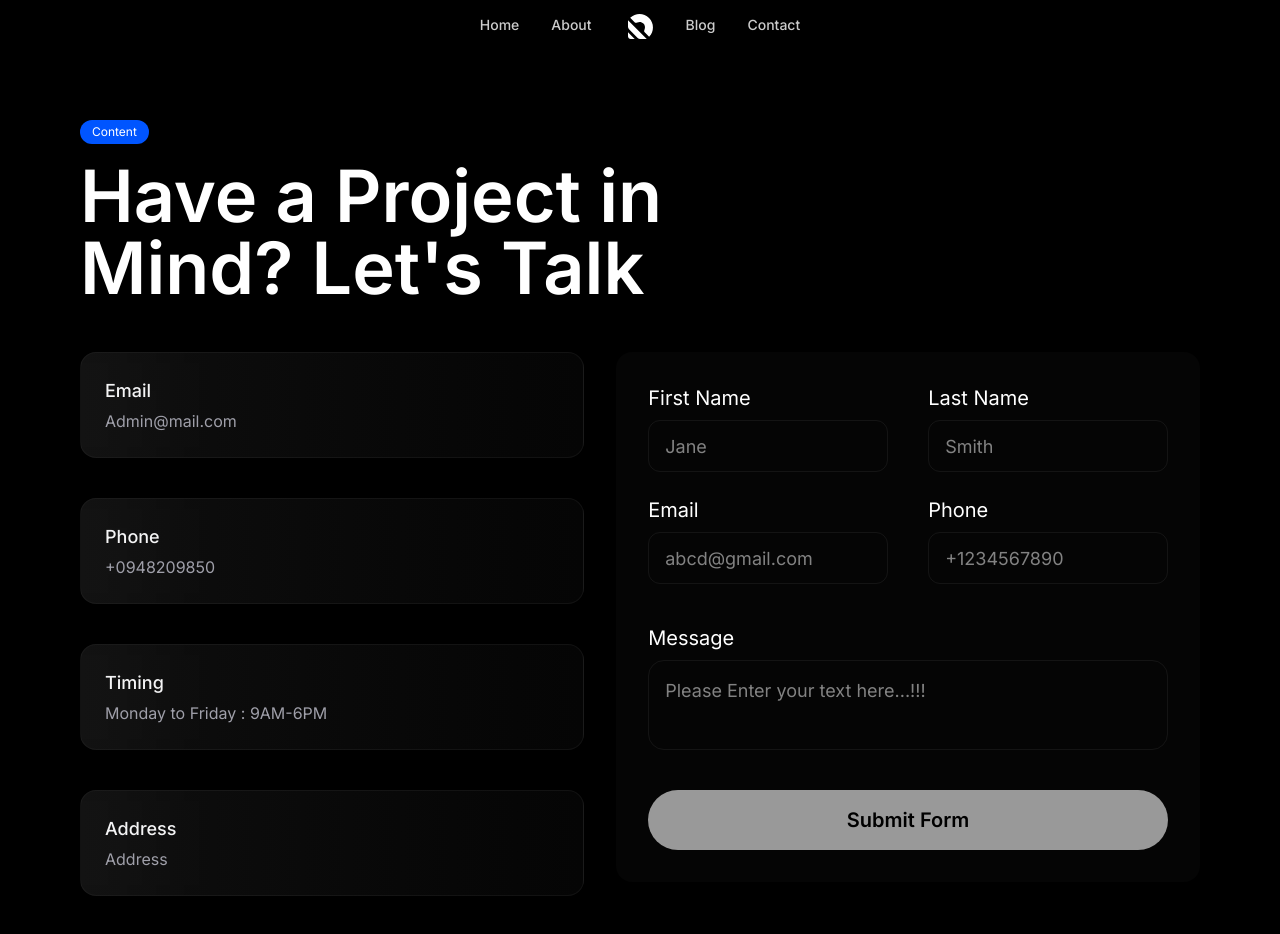
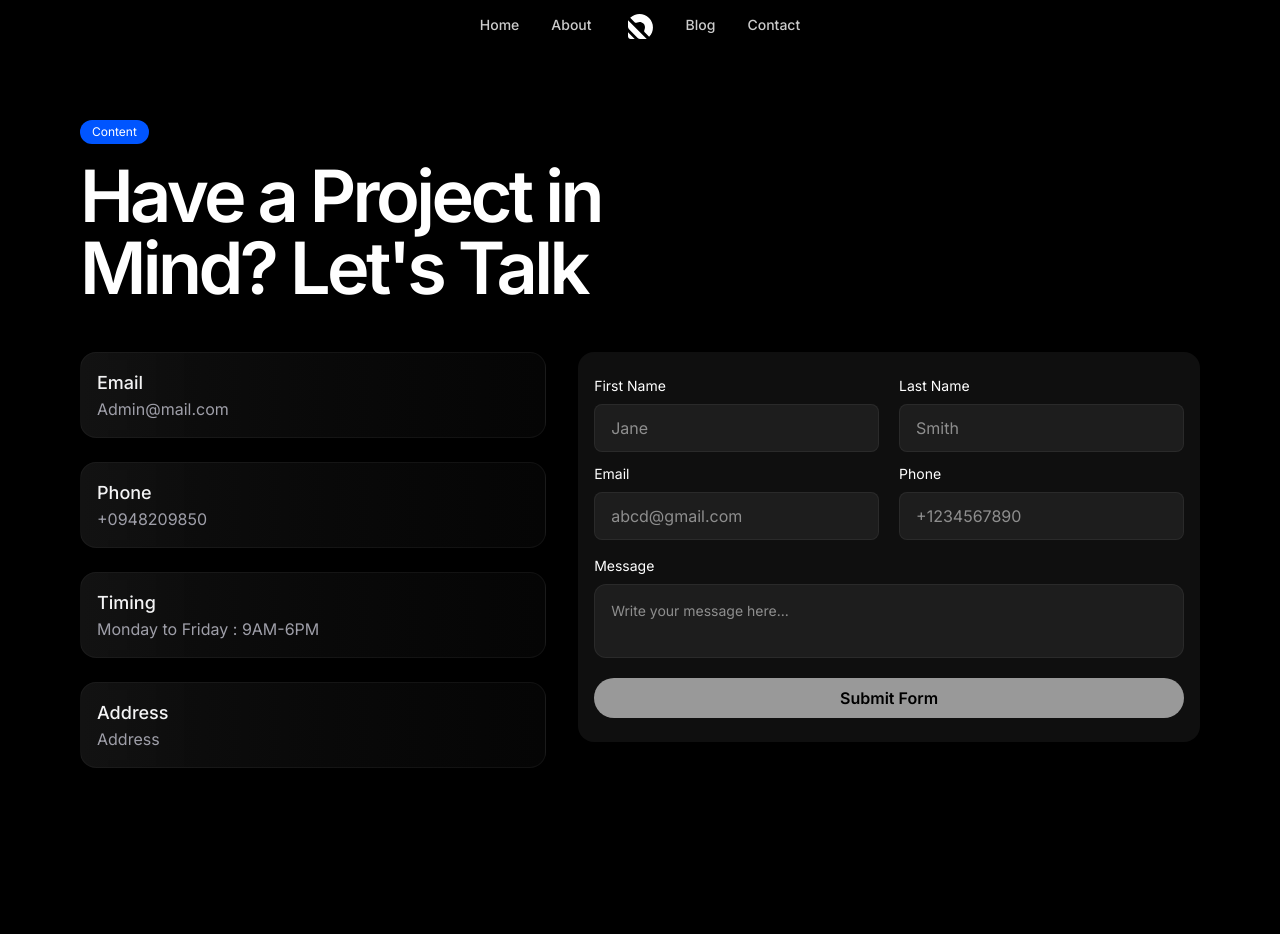
Before and after one commit to Nikhilqwert04/avix-main, a Next.js app: page /contact in a window 1280 px wide. After the commit the page ends 808 px from the top, so only its background shows below. Built offline with nearby package versions, Linux system fonts and the light colour scheme.

Commit message:
refactor: update contact section layout, component styling, and form inputs for improved UI consistency

```diff
--- a/components/contact/LeftSection.tsx
+++ b/components/contact/LeftSection.tsx
@@ -10,15 +10,15 @@ const LeftSection = () => {
   ];
 
   return (
-    <div className="flex w-full flex-col gap-10 lg:w-130">
+    <div className="flex w-full flex-col gap-6 lg:w-130">
       {contactInfo.map((info, index) => (
         <div
           key={index}
-          className="relative w-full overflow-hidden rounded-2xl border border-white/5 bg-linear-to-r from-[#0f0f0f] to-[#050505] p-6"
+          className="relative w-full overflow-hidden rounded-2xl border border-white/5 bg-linear-to-r from-[#0f0f0f] to-[#050505] px-4 py-4"
         >
           <div className="absolute top-0 -left-16 h-full w-32 bg-white/5 blur-3xl"></div>
 
-          <div className="relative z-10 flex flex-col gap-1">
+          <div className="relative z-10 flex flex-col">
             <h3 className="text-lg font-medium text-zinc-100">{info.title}</h3>
             <p className="text-base text-zinc-400">{info.text}</p>
           </div>
--- a/components/contact/RightSection.tsx
+++ b/components/contact/RightSection.tsx
@@ -3,58 +3,58 @@ import React from "react";
 
 const RightSection = () => {
   return (
-    <div className="w-full rounded-2xl bg-[#2c2b2b21] p-4 md:p-8 lg:w-[600px]">
-      <form className="flex w-full flex-col gap-4 md:gap-6">
-        <div className="flex w-full flex-col gap-4 md:flex-row md:gap-10">
+    <div className="w-full rounded-2xl bg-[#0F0F0F] p-4 md:px-4 md:py-6 lg:w-[690px]">
+      <form className="flex w-full flex-col gap-4 md:gap-3">
+        <div className="gap- flex w-full flex-col md:flex-row md:gap-5">
           <div className="flex w-full flex-col gap-2">
-            <label className="text-lg text-white md:text-xl">First Name</label>
+            <label className="text-lg text-white md:text-sm">First Name</label>
             <input
               type="text"
               placeholder="Jane"
-              className="h-13 w-full rounded-xl border border-[#999999]/10 bg-transparent px-4 text-lg text-white transition-colors focus:border-white focus:outline-none"
+              className="text-md h-12 w-full rounded-lg border border-[#999999]/10 bg-[#1D1D1D] px-4 text-white transition-colors focus:border-white focus:outline-none"
             />
           </div>
           <div className="flex w-full flex-col gap-2">
-            <label className="text-lg text-white md:text-xl">Last Name</label>
+            <label className="text-lg text-white md:text-sm">Last Name</label>
             <input
               type="text"
               placeholder="Smith"
-              className="h-13 w-full rounded-xl border border-[#999999]/10 bg-transparent px-4 text-lg text-white transition-colors focus:border-white focus:outline-none"
+              className="text-md h-12 w-full rounded-lg border border-[#999999]/10 bg-[#1D1D1D] px-4 text-white transition-colors focus:border-white focus:outline-none"
             />
           </div>
         </div>
 
-        <div className="flex w-full flex-col gap-4 md:flex-row md:gap-10">
+        <div className="flex w-full flex-col gap-4 md:flex-row md:gap-5">
           <div className="flex w-full flex-col gap-2">
-            <label className="text-lg text-white md:text-xl">Email</label>
+            <label className="text-lg text-white md:text-sm">Email</label>
             <input
               type="email"
               placeholder="abcd@gmail.com"
-              className="h-13 w-full rounded-xl border border-[#999999]/10 bg-transparent px-4 text-lg text-white transition-colors focus:border-white focus:outline-none"
+              className="text-md h-12 w-full rounded-lg border border-[#999999]/10 bg-[#1D1D1D] px-4 text-white transition-colors focus:border-white focus:outline-none"
             />
           </div>
           <div className="flex w-full flex-col gap-2">
-            <label className="text-lg text-white md:text-xl">Phone</label>
+            <label className="text-lg text-white md:text-sm">Phone</label>
             <input
               type="tel"
               placeholder="+1234567890"
-              className="h-13 w-full rounded-xl border border-[#999999]/10 bg-transparent px-4 text-lg text-white transition-colors focus:border-white focus:outline-none"
+              className="text-md h-12 w-full rounded-lg border border-[#999999]/10 bg-[#1D1D1D] px-4 text-white transition-colors focus:border-white focus:outline-none"
             />
           </div>
         </div>
 
-        <div className="mt-2 flex w-full flex-col gap-2 md:mt-4">
-          <label className="text-lg text-white md:text-xl">Message</label>
+        <div className="mt-2 flex w-full flex-col gap-2 md:mt-1">
+          <label className="text-lg text-white md:text-sm">Message</label>
           <textarea
-            placeholder="Please Enter your text here...!!!"
-            className="w-full resize-none rounded-2xl border border-[#999999]/10 bg-transparent p-4 text-lg text-white transition-colors focus:border-white focus:outline-none"
+            placeholder="Write your message here..."
+            className="w-full resize-none rounded-xl border border-[#999999]/10 bg-[#1D1D1D] p-4 text-sm text-white transition-colors focus:border-white focus:outline-none"
           ></textarea>
         </div>
 
         <input
           type="submit"
           value="Submit Form"
-          className="mt-4 w-full cursor-pointer rounded-full bg-[#999999] py-4 text-lg font-semibold text-black transition-colors hover:bg-white md:text-xl"
+          className="mt-2 w-full cursor-pointer rounded-full bg-[#999999] py-2 text-base font-semibold text-black transition-colors hover:bg-white md:text-base"
         />
       </form>
     </div>
--- a/components/contact/UpperHeading.tsx
+++ b/components/contact/UpperHeading.tsx
@@ -8,7 +8,7 @@ const UpperHeading = () => {
         <div className="w-fit rounded-full bg-[#0055ff] px-3 py-1 text-xs text-white">
           Content
         </div>
-        <div className="text-4xl font-semibold text-white md:text-6xl lg:text-7xl">
+        <div className="text-4xl font-semibold tracking-tighter text-white md:text-6xl lg:text-7xl">
           Have a Project in<br></br> Mind? Let&apos;s Talk
         </div>
       </div>
```
